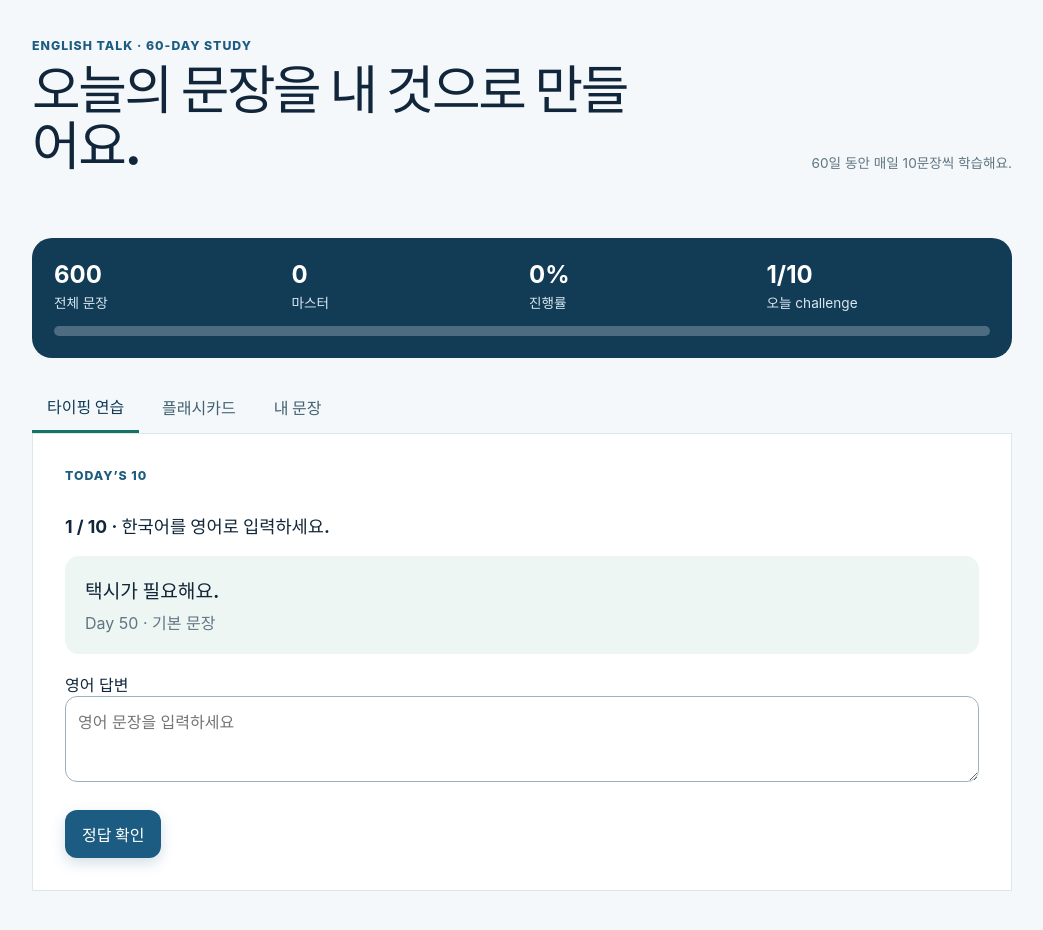
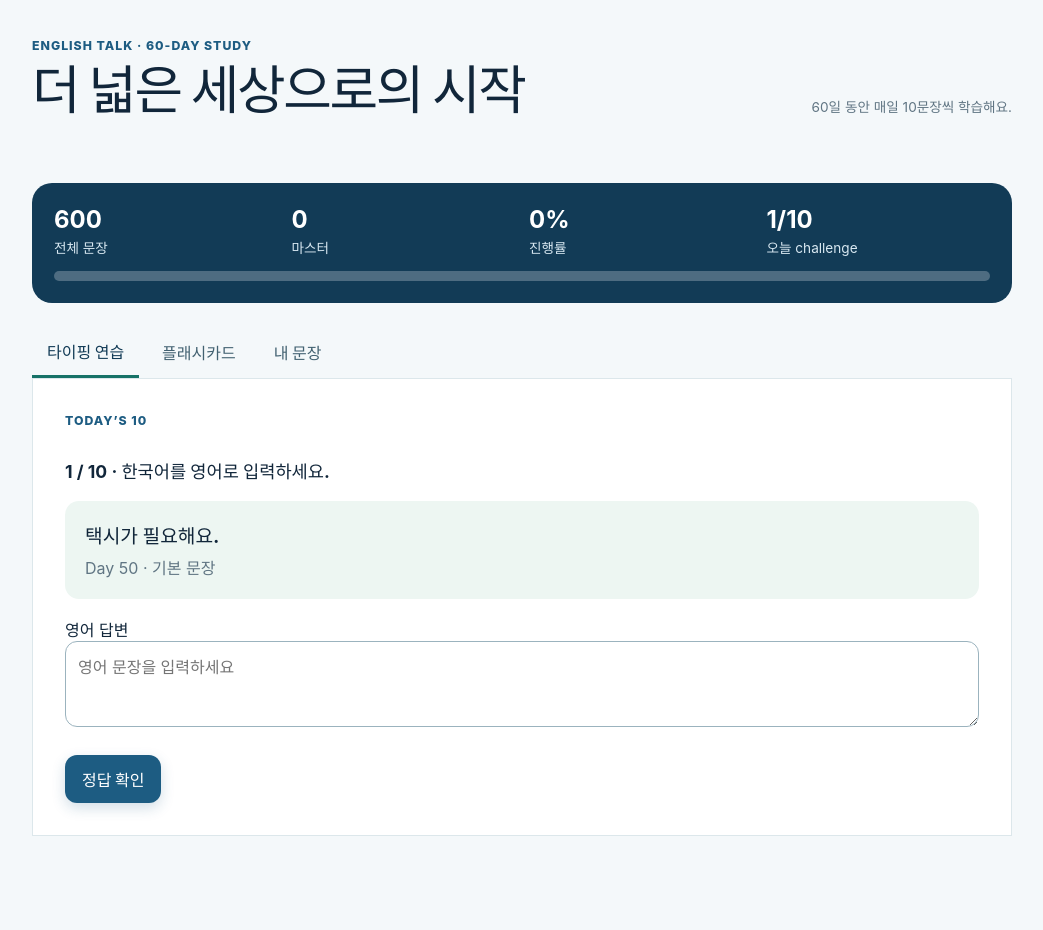
Before and after one commit to qkrwodyd100-hub/English_talk, a React (Vite) app: page / in a window 1280 px wide. Shown: the top 930 px of the page, without its empty margins (118-1161 px from the left). After the commit the page ends 892 px from the top, so only its background shows below. Built offline with nearby package versions, Linux system fonts and the light colour scheme.

Commit message:
copy: update English Talk hero heading

```diff
--- a/src/LearningApp.tsx
+++ b/src/LearningApp.tsx
@@ -201,7 +201,7 @@ export default function LearningApp() {
   }
 
   return <main className="learning-shell">
-    <header className="learning-header"><div><p className="eyebrow">English Talk · 60-day study</p><h1>오늘의 문장을 내 것으로 만들어요.</h1></div><p className="fixture-note">60일 동안 매일 10문장씩 학습해요.</p></header>
+    <header className="learning-header"><div><p className="eyebrow">English Talk · 60-day study</p><h1>더 넓은 세상으로의 시작</h1></div><p className="fixture-note">60일 동안 매일 10문장씩 학습해요.</p></header>
     <section className="dashboard" aria-label="학습 현황">
       <div><strong>{sentences.length}</strong><span>전체 문장</span></div><div><strong>{state.masteredIds.length}</strong><span>마스터</span></div><div><strong>{progress}%</strong><span>진행률</span></div><div><strong>{completedToday ? '완료' : `${practiceIndex + 1}/10`}</strong><span>오늘 challenge</span></div>
       <div className="progress-track" role="progressbar" aria-label="마스터 진행률" aria-valuemin={0} aria-valuemax={100} aria-valuenow={progress}><span style={{ width: `${progress}%` }} /></div>
```
Also changed, not shown: 1 other file (tests, documents, lock files or other folders).
